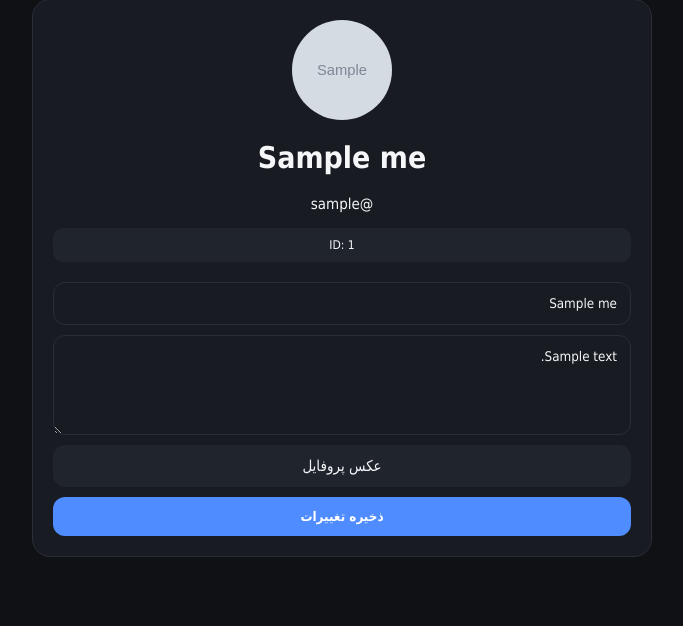
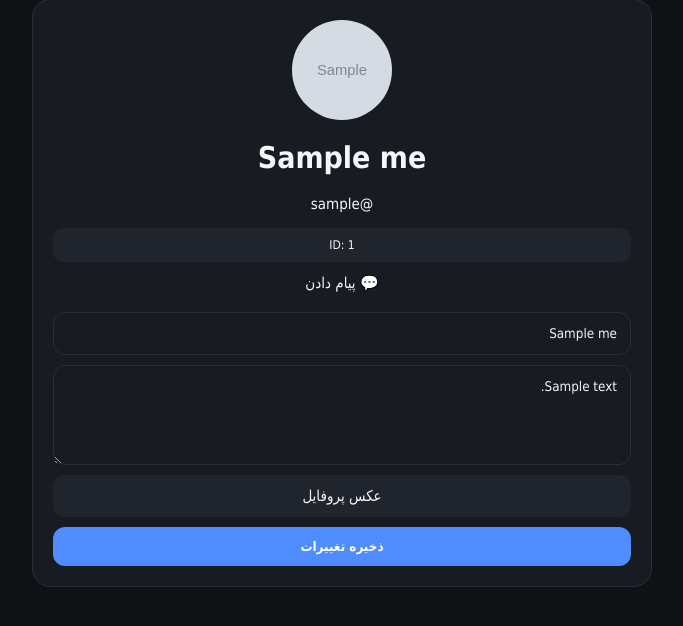
Before and after one commit to ABKAMudjdjsiw88/abkam-site, a Flask app: template templates/profile.html in a window 1280 px wide. Shown: the part 106-732 px from the top of the page, without its empty margins (298-981 px from the left). Run offline with Flask 3, Linux system fonts and the light colour scheme; the template is opened without the code that fills it: most values are stand-ins (such as "Sample title", 1, 10 or a date in 2020); grey boxes marked "Sample" are stand-in pictures.

Commit message:
add message button to profiles

```diff
--- a/templates/profile.html
+++ b/templates/profile.html
@@ -19,6 +19,12 @@
         ID: {{ u.public_id }}
     </p>
 
+    {% if u.id != session.get('user_id') %}
+    <a href="{{ url_for('chat.chat', user_id=u.id) }}" class="profile-chat-btn">
+        💬 پیام دادن
+    </a>
+    {% endif %}
+
     <form method="post" action="/profile/update" enctype="multipart/form-data">
 
         <input name="name" value="{{ u.name }}" placeholder="نام">
```
Lines whose indentation alone changed are shown as unchanged.
